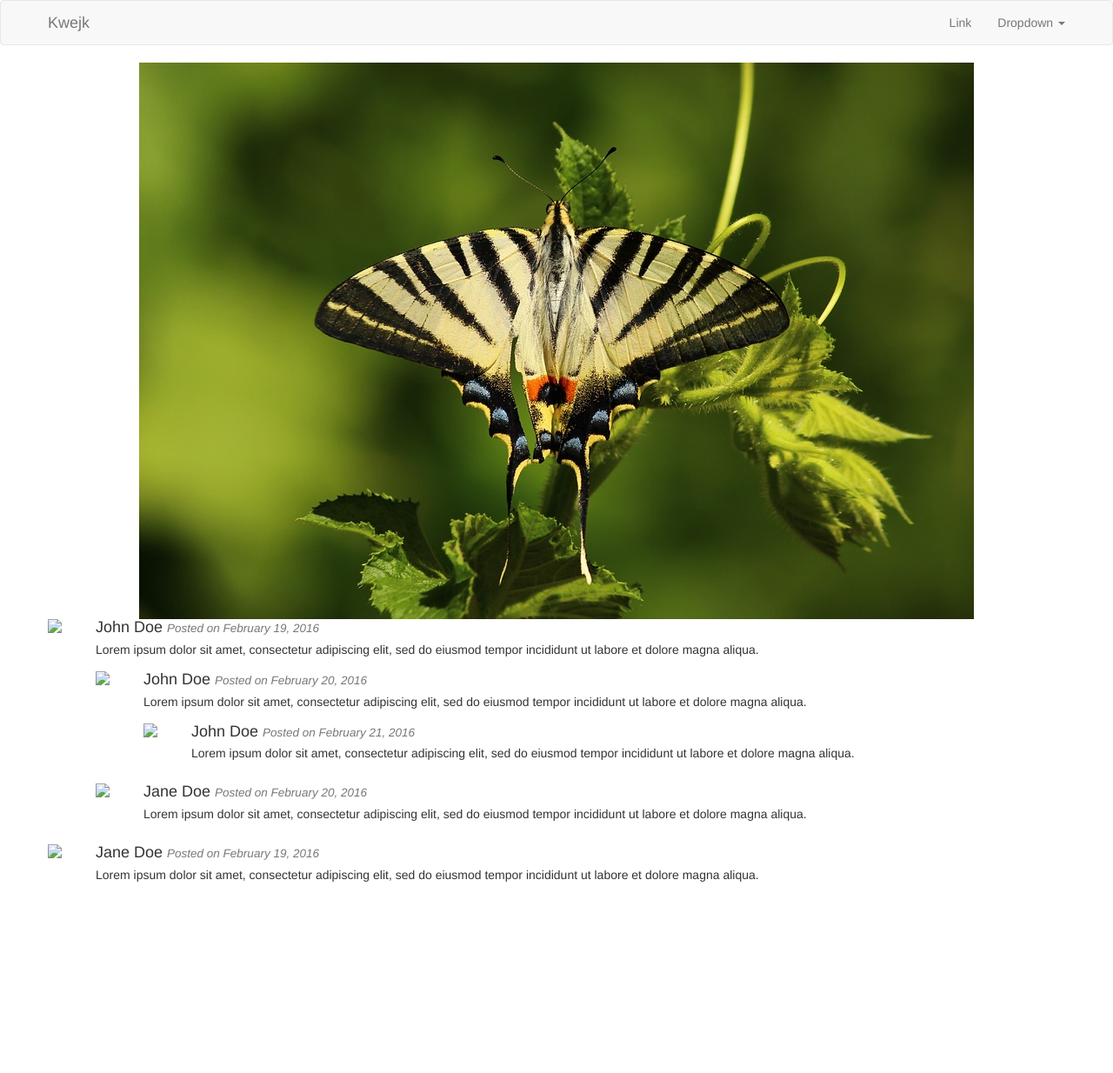
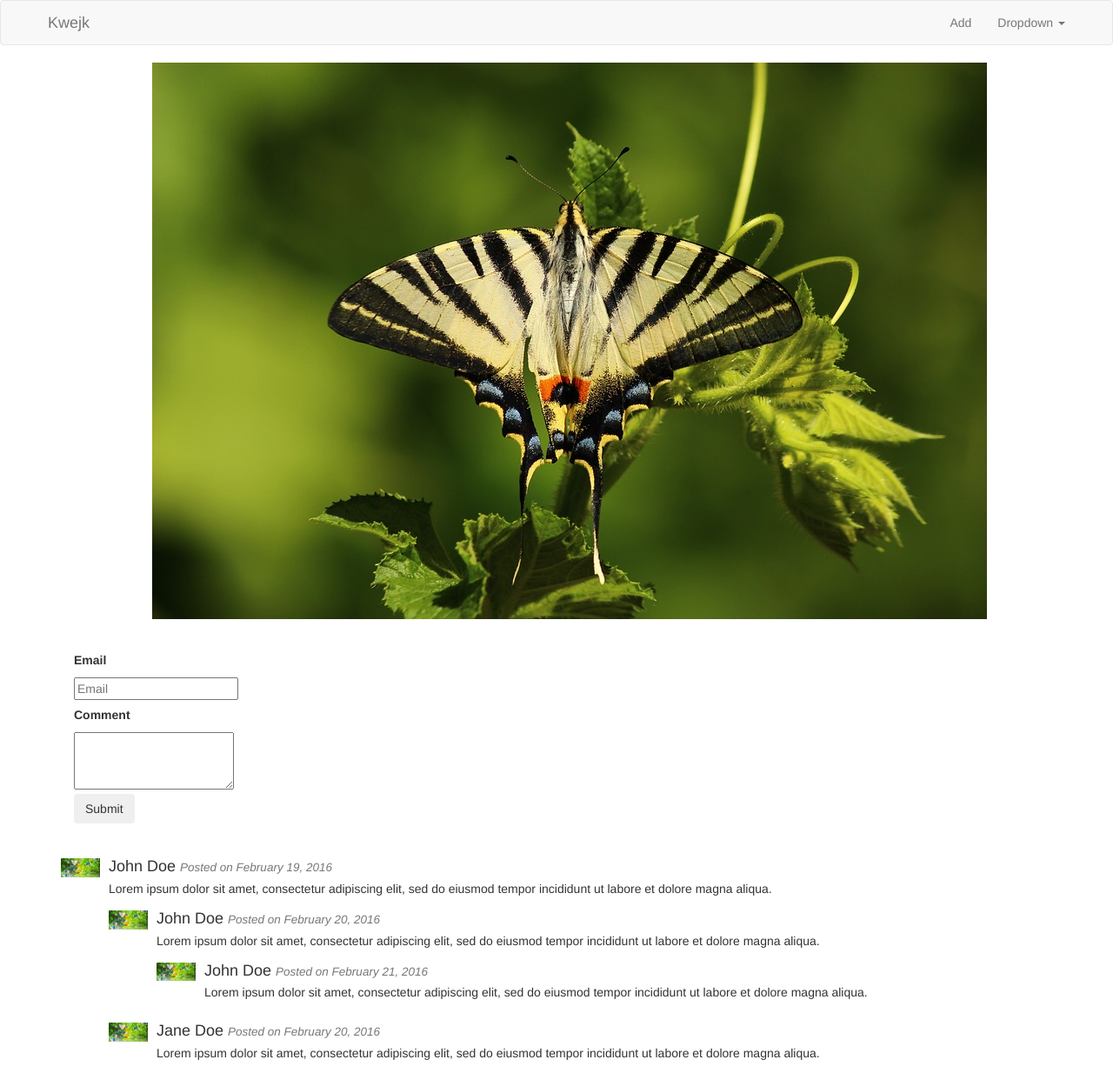
Before and after one commit to KDorian/Bootstrap-Kwejk, a plain HTML site: page single.html in a window 1280 px wide. Shown: the top 1234 px of the page at 87% size. Before the commit the page ends 1026 px from the top, so only its background shows below. Drawn offline with nearby package versions, Linux system fonts and the light colour scheme.

Commit message:
Add add.html

```diff
--- a/css/main.css
+++ b/css/main.css
@@ -31,3 +31,16 @@ h1 {
 .center-comment {
 	margin: 0 auto;
 }
+
+.single-image {
+	margin-bottom: 30px;
+}
+
+.single-form {
+	margin-bottom: 30px;
+
+}
+
+.single-comments {
+
+}
--- a/single.html
+++ b/single.html
@@ -26,7 +26,7 @@
 						      <a class="navbar-brand" href="index.html">Kwejk</a>
 			    			</div>
 				    		<ul class="nav navbar-nav navbar-right">
-						      <li><a href="#">Link</a></li>
+						      <li><a href="add.html">Add</a></li>
 						      <li class="dropdown">
 							      <a href="#" class="dropdown-toggle" data-toggle="dropdown" role="button" aria-haspopup="true" aria-expanded="false">Dropdown <span class="caret"></span></a>
 							      <ul class="dropdown-menu">
@@ -44,8 +44,8 @@
 			</div>
 		</nav>
 
-		<div class="container-fluid">
-			<div cladd="container">
+		<div class="container">
+			<div class="container single-image">
 				<div class="row">
 					<div class="col-md-12 text-center">
 					  	<img class="img-responsive" src="images/image2.jpg">
@@ -53,13 +53,21 @@
 				</div>
 			</div>
 
-
+			<div class="container single-form">
+				<form class="form-horizontal">
+					<p><label class="control-label" for="inputEmail">Email</label></p>
+	  				<input type="text" placeholder="Email">
+	  				<p><label class="control-label" for="inputEmail">Comment</label></p>
+	  				<textarea rows="3"></textarea>
+	  				<p><button type="submit" class="btn">Submit</button></p>
+	  			</form>
+  			</div>
 
 			<div class="container">
 				<div class="row">
 						<div class="media">
 	    					<div class="media-left">
-	      						<img src="image1.jpg" class="media-object" style="width:45px">
+	      						<img src="images/image1.jpg" class="media-object" style="width:45px">
 	    					</div>
 	    					<div class="media-body">
 	      						<h4 class="media-heading">John Doe <small><i>Posted on February 19, 2016</i></small></h4>
@@ -68,7 +76,7 @@
 	      <!-- Nested media object -->
 	      						<div class="media">
 	        						<div class="media-left">
-	          							<img src="image2.jpg" class="media-object" style="width:45px">
+	          							<img src="images/image1.jpg" class="media-object" style="width:45px">
 	        						</div>
 	        						<div class="media-body">
 	          							<h4 class="media-heading">John Doe <small><i>Posted on February 20, 2016</i></small></h4>
@@ -77,7 +85,7 @@
 	          <!-- Nested media object -->
 	          							<div class="media">
 	            							<div class="media-left">
-	              								<img src="image1.jpg" class="media-object" style="width:45px">
+	              								<img src="images/image1.jpg" class="media-object" style="width:45px">
 	            							</div>
 	            						<div class="media-body">
 	              							<h4 class="media-heading">John Doe <small><i>Posted on February 21, 2016</i></small></h4>
@@ -90,7 +98,7 @@
 	        <!-- Nested media object -->
 	        					<div class="media">
 	          						<div class="media-left">
-	            						<img src="image2.jpg" class="media-object" style="width:45px">
+	            						<img src="images/image1.jpg" class="media-object" style="width:45px">
 	          						</div>
 	          						<div class="media-body">
 		            					<h4 class="media-heading">Jane Doe <small><i>Posted on February 20, 2016</i></small></h4>
@@ -104,7 +112,7 @@
 	    <!-- Nested media object -->
 		    				<div class="media">
 		      					<div class="media-left">
-		        					<img src="image2.jpg" class="media-object" style="width:45px">
+		        					<img src="images/image1.jpg" class="media-object" style="width:45px">
 		      				</div>
 		      				<div class="media-body">
 							    <h4 class="media-heading">Jane Doe <small><i>Posted on February 19, 2016</i></small></h4>
```
Also changed, not shown: add.html (added, +69 -0 lines), index.html (+1 -1 lines).
